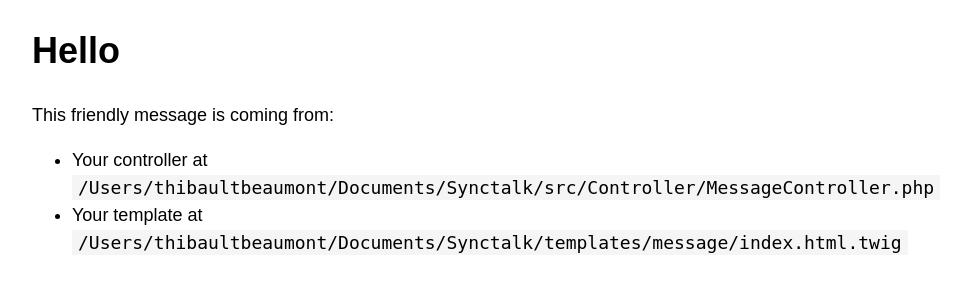
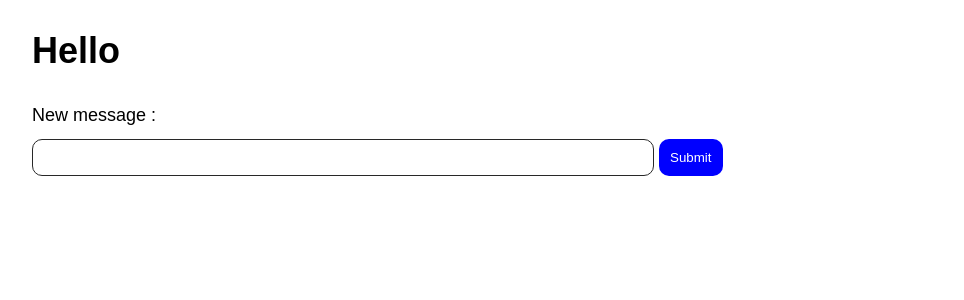
Before and after one commit to Tbeaumont79/SyncTalk, a Symfony app: template templates/message/index.html.twig in a window 1280 px wide. Shown: the top 300 px of the page, without its empty margins (208-1172 px from the left). Run offline with Twig, Linux system fonts and the light colour scheme; the template is opened without the code that fills it, so the values that code supplies are empty; some libraries are stand-ins or nearby versions.

Commit message:
feat: update the twig file message

```diff
--- a/templates/message/index.html.twig
+++ b/templates/message/index.html.twig
@@ -6,15 +6,39 @@
 <style>
     .example-wrapper { margin: 1em auto; max-width: 800px; width: 95%; font: 18px/1.5 sans-serif; }
     .example-wrapper code { background: #F5F5F5; padding: 2px 6px; }
+    .submit {
+        padding: 10px;
+        background-color: blue;
+        color: #fff;
+        border: 1px solid transparent;
+        border-radius: 10px;
+    }
+    input {
+        padding: 10px;
+        width: 600px;
+        border: 1px solid #282828;
+        border-radius: 10px;
+    }
+    form {
+        display: flex;
+        flex-direction: column;
+        gap: 10px;
+        justify-content: center;
+    }
+    #message {
+        height: 90%;
+    }
 </style>
 
 <div class="example-wrapper">
-    <h1>Hello </h1>
-
-    This friendly message is coming from:
-    <ul>
-        <li>Your controller at <code>/Users/thibaultbeaumont/Documents/Synctalk/src/Controller/MessageController.php</code></li>
-        <li>Your template at <code>/Users/thibaultbeaumont/Documents/Synctalk/templates/message/index.html.twig</code></li>
-    </ul>
+    <h1>Hello</h1>
+    <div id="message"></div>
+    <form action="/message" method="POST">
+        <label>New message : </label>
+        <div>
+            <input name="content" />
+            <button type="submit" class="submit">Submit</button>
+        </div>
+    </form>
 </div>
 {% endblock %}
```
